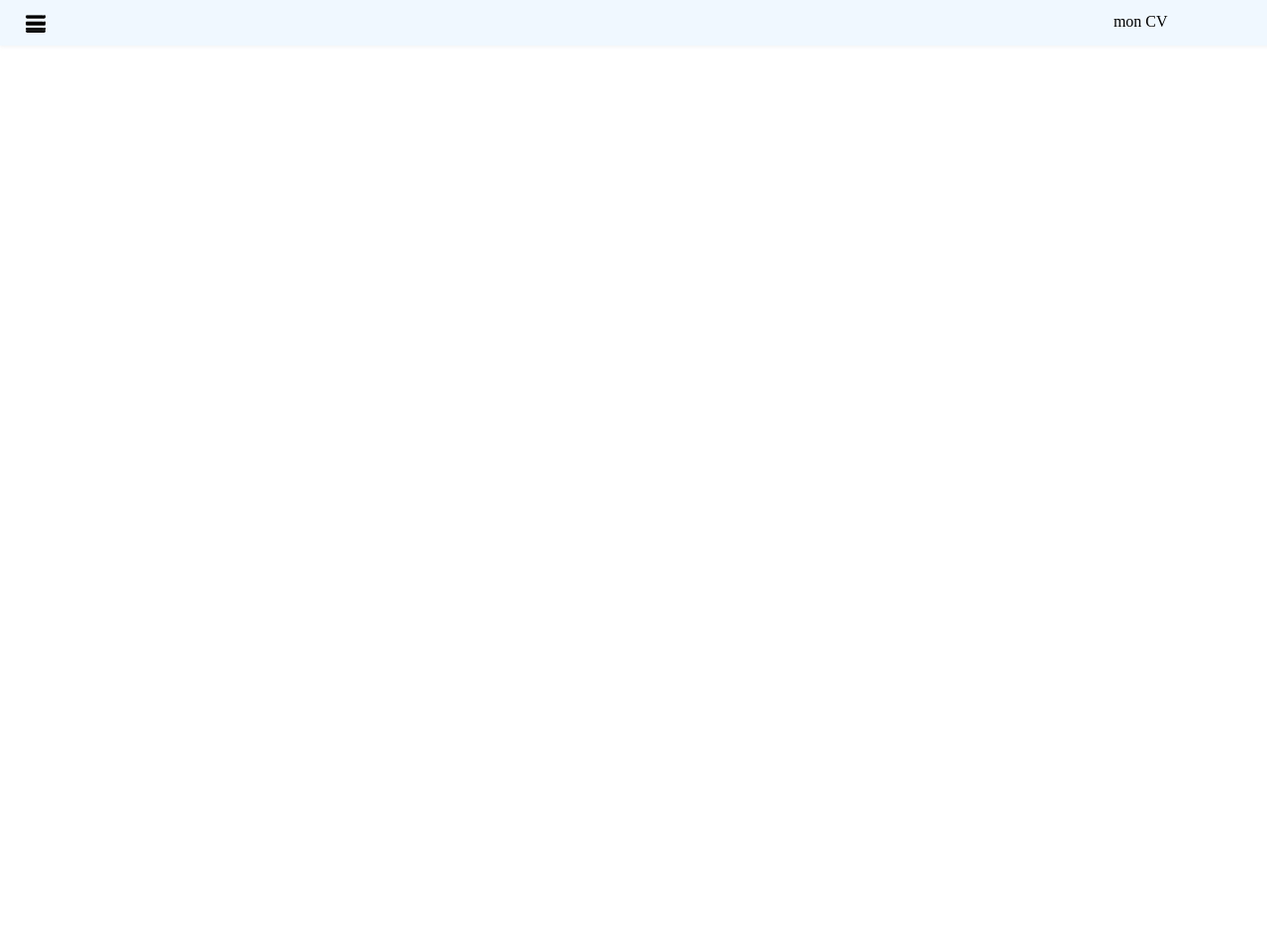
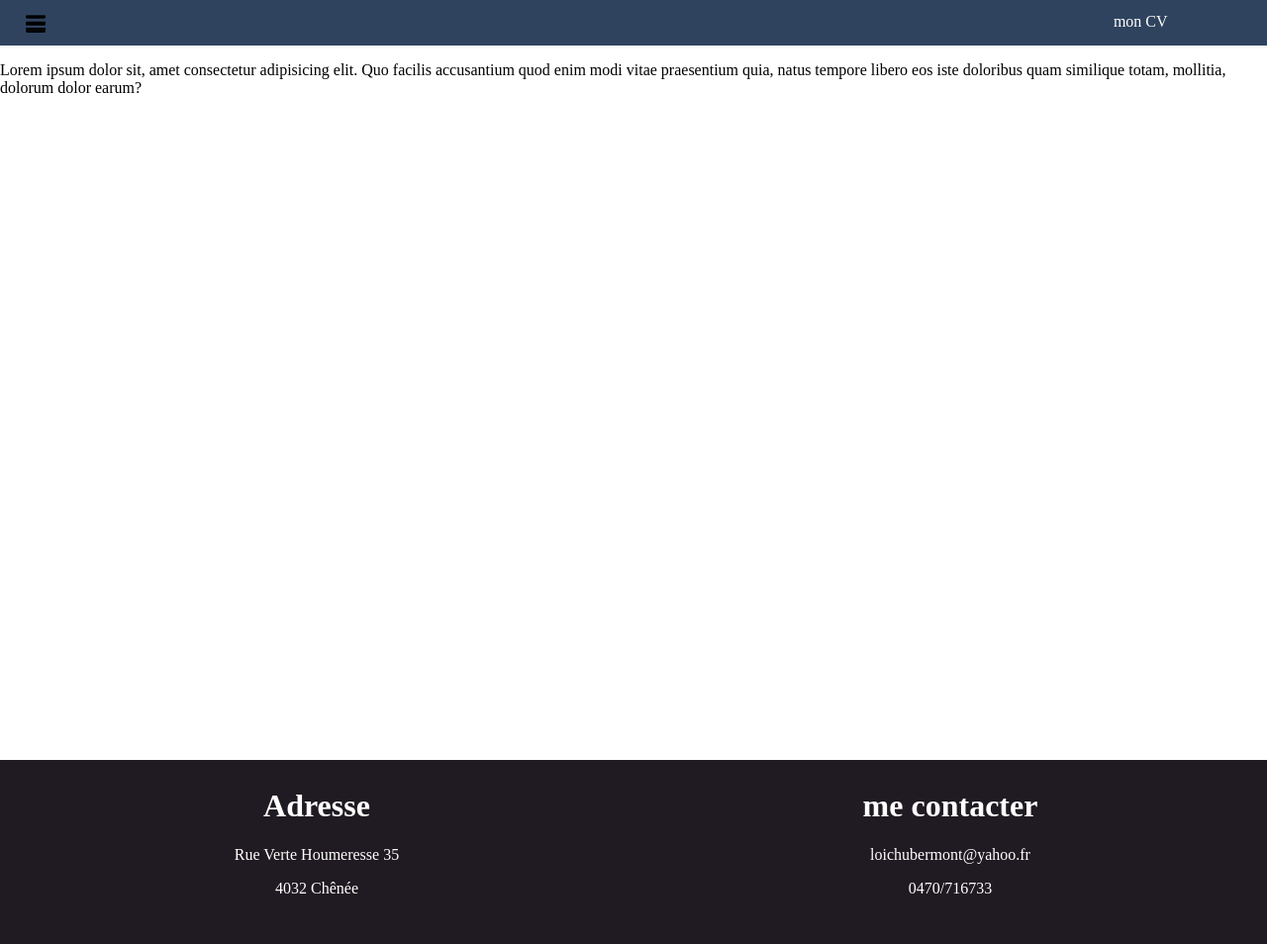
Before and after one commit to loich9111/newCVloichubermont, a website: page skills.html in a window 1280 px wide. Shown: the top 954 px of the page at 99% size. Before the commit the page ends 800 px from the top, so only its background shows below. Drawn offline with Linux system fonts and the light colour scheme.

Commit message:
update theme and implementation

```diff
--- a/sass/base/_variable.scss
+++ b/sass/base/_variable.scss
@@ -0,0 +1,7 @@
+$color:(
+    colorMenu: #2f435e,
+    colorSecondary:#44566c,
+    mainColor:#ececec,
+    colorThird:#4b5e65,
+    footer:#201b22
+)
--- a/sass/layout/_footer.scss
+++ b/sass/layout/_footer.scss
@@ -4,12 +4,47 @@
 }
 footer{
     position: absolute;
-    background: black;
+    background: map-get($color , footer );
     color:white;
     width: 100%;
     left: 0;
     bottom: 0;
     z-index: 1;
-    padding: 2.5rem;
+    padding: 0;
     height:auto;
 }
+.iitleFooter{
+    text-align: center;
+}
+.addressFooter{
+    padding: 5%;
+    padding-top:1% ;
+    text-align: center;
+}
+.contactFooter{
+    padding: 5%;
+    padding-top:1% ;
+    text-align: center;
+}
+@media screen and (min-width:750px){
+    .addressFooter{
+        padding: 5%;
+        padding-top:1% ;
+        text-align: center;
+    }
+    .contactFooter{
+        padding: 5%;
+        padding-top:1% ;
+        text-align: center;
+    }
+    footer{
+        position: absolute;
+
+        color:white;
+        width: 100%;
+        left: 0;
+        bottom: 0;
+        z-index: 1;
+        height:auto;
+    }
+}
--- a/sass/layout/_menu.scss
+++ b/sass/layout/_menu.scss
@@ -3,6 +3,7 @@ body{
     padding: 0%;
     overflow-x: hidden;
     position: relative;
+    background-color: map-get($color, mainColor );
 }
 .pageContainerHeader{
     position: relative;
@@ -19,7 +20,8 @@ header{
     box-shadow: 0 1px 4px rgb(146 161 176 / 15%);
     padding: 2%;
     z-index: 10;
-    background-color: aliceblue;
+    background-color: map-get($color, colorMenu);
+    color: white;
 }
 
 .titleBox{
@@ -36,7 +38,7 @@ header{
 .menu.open {
     position: absolute;
     display: block;
-    background-color: black;
+    background-color: map-get($color, colorMenu);;
     width: 50%;
     height: 115vh;
     z-index: 3;
@@ -61,7 +63,7 @@ header{
     content: "";
     width: 100%;
     height: 115vh;
-    background-color: black;
+    background-color: map-get($color, colorMenu);;
     opacity: 0.5;
     position: absolute;
     z-index: 1;
@@ -88,7 +90,7 @@ header{
         content: "";
         width: 250%;
         height: 109vh;
-        background-color: black;
+        background-color: map-get($color, colorMenu);;
         opacity: 0.5;
         position: absolute;
         z-index: 1;
--- a/skills.html
+++ b/skills.html
@@ -8,6 +8,8 @@
     <title>Compétences</title>
 </head>
 <body>
+    <body>
+        <div class="pageContainerHeader">
             <header>
                 <div class="barBox">
                     <div class="navBox">
@@ -26,16 +28,36 @@
                             <li><a href="./skills.html">Compétences</a></li>
                             <li><a href="./skills.html">Portfolio</a></li>
                             <li><a href="./contact.html">Contact</a></li>
-
                         </ul>
                     </nav>
                 </div>
             </header>
-    <main>
-
+        </div>
+        <div>
+            <main class="pageContainerMain">
+                <p>Lorem ipsum dolor sit, amet consectetur adipisicing elit. Quo facilis accusantium quod enim modi vitae praesentium quia, natus tempore libero eos iste doloribus quam similique totam, mollitia, dolorum dolor earum?</p>
             </main>
-
+        </div>
+        <div class="pageContainerFooter">
+            <footer>
+                <div class="row">
+                    <div class="col-12 col-md-6">
+                        <div class="addressFooter">
+                            <h1 class="titleFooter">Adresse</h1>
+                            <p class="adressParagraphe">Rue Verte Houmeresse 35</p>
+                            <p class="adressParagraphe">4032 Chênée</p>
+                        </div>
+                    </div>
+                    <div class="col-12 col-md-6">
+                        <div class="contactFooter">
+                            <h1 class="titleFooter">me contacter</h1>
+                            <p class="contactParagraphe">loichubermont@yahoo.fr</p>
+                            <p class="contactParagraphe">0470/716733</p>
+                        </div>
+                    </div>
+                </div>
+            </footer>
+        </div>
         <script src="js/main.js"></script>
-
     </body>
 </html>
```
Also changed, not shown: contact.html (+26 -2 lines), index.html (+12 -8 lines), portfolio.html (+26 -3 lines), css/screen.css, 1 other file. Lines whose indentation alone changed are shown as unchanged.
